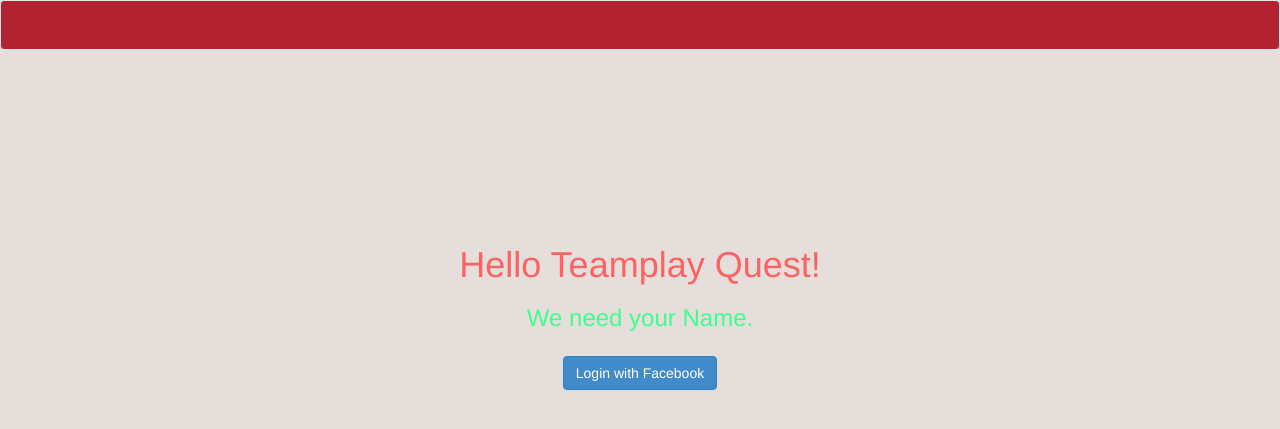
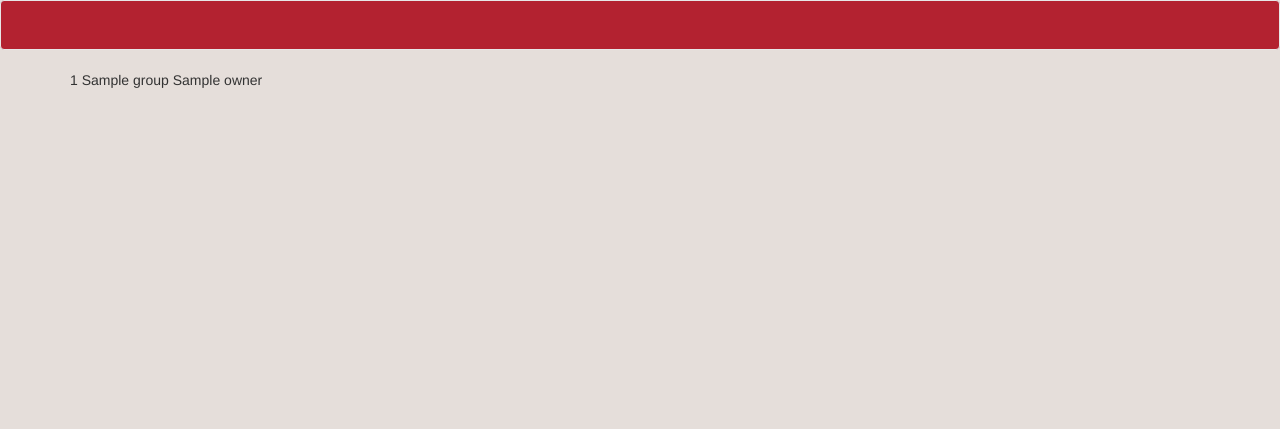
Before and after one commit to Konggazima/Teamplay-Quest, a Flask app: template apps/templates/group.html in a window 1280 px wide. Shown: the top 429 px of the page. Run offline with Flask 3, Linux system fonts and the light colour scheme; the visitor is signed in with stand-in values (Sample User, id 1); the template is opened without the code that fills it: most values are stand-ins (such as "Sample title", 1, 10 or a date in 2020); parts of the project's set-up code (start-up, migrations or seed data) failed here and were passed over; some libraries are stand-ins or nearby versions.

Commit message:
controller : group: throws my groups to templates

```diff
--- a/apps/controllers/__init__.py
+++ b/apps/controllers/__init__.py
@@ -3,4 +3,4 @@ Initialize Flask app
 
 """
 
-import create, detail, index, list, manage, user, before, group, quest
+import detail, index, list, manage, user, before, group, quest
--- a/apps/templates/group.html
+++ b/apps/templates/group.html
@@ -1,15 +1,13 @@
 {% extends "layout.html" %}
 
 {% block contents %}
-    <div id="login">
-    <h1 class="color-2">Hello Teamplay Quest!</h1>
+    {% if groups  %}
+        {% for group, owner in groups  %}
+            {{ group.id }}
+            {{ group.name }}
+            {{ owner }}
+        {% endfor %}
 
-    <h3 class="color-1">We need your Name.</h3>
-
-    <button type="submit" id="facebook-btn" class="btn btn-primary" style="margin-top: 15px;">Login with Facebook
-    </button>
-</div>
-
-<script src="{{ url_for('static', filename='js/login.js') }}"></script>
+    {% endif %}
 
 {% endblock %}
```
Also changed, not shown: apps/controllers/create.py (deleted, +0 -11 lines), apps/controllers/group.py (+5 -4 lines).
